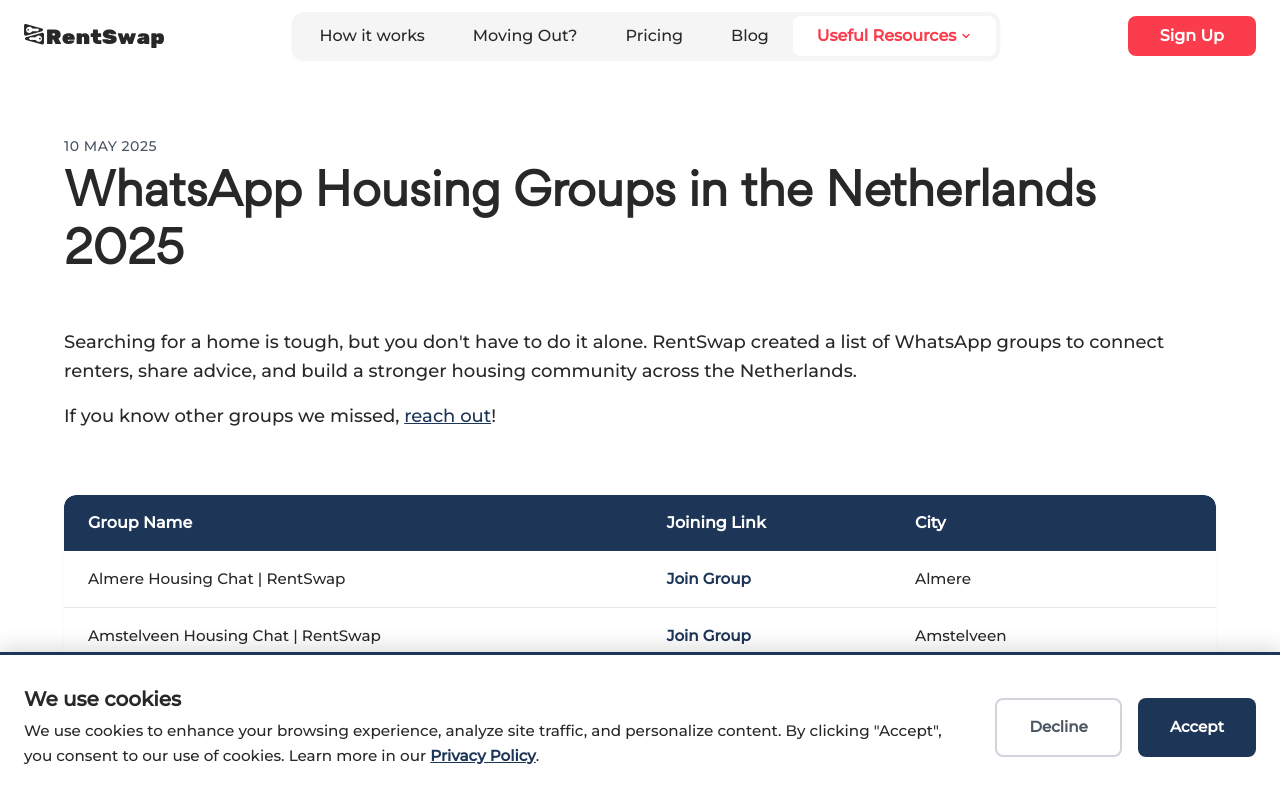
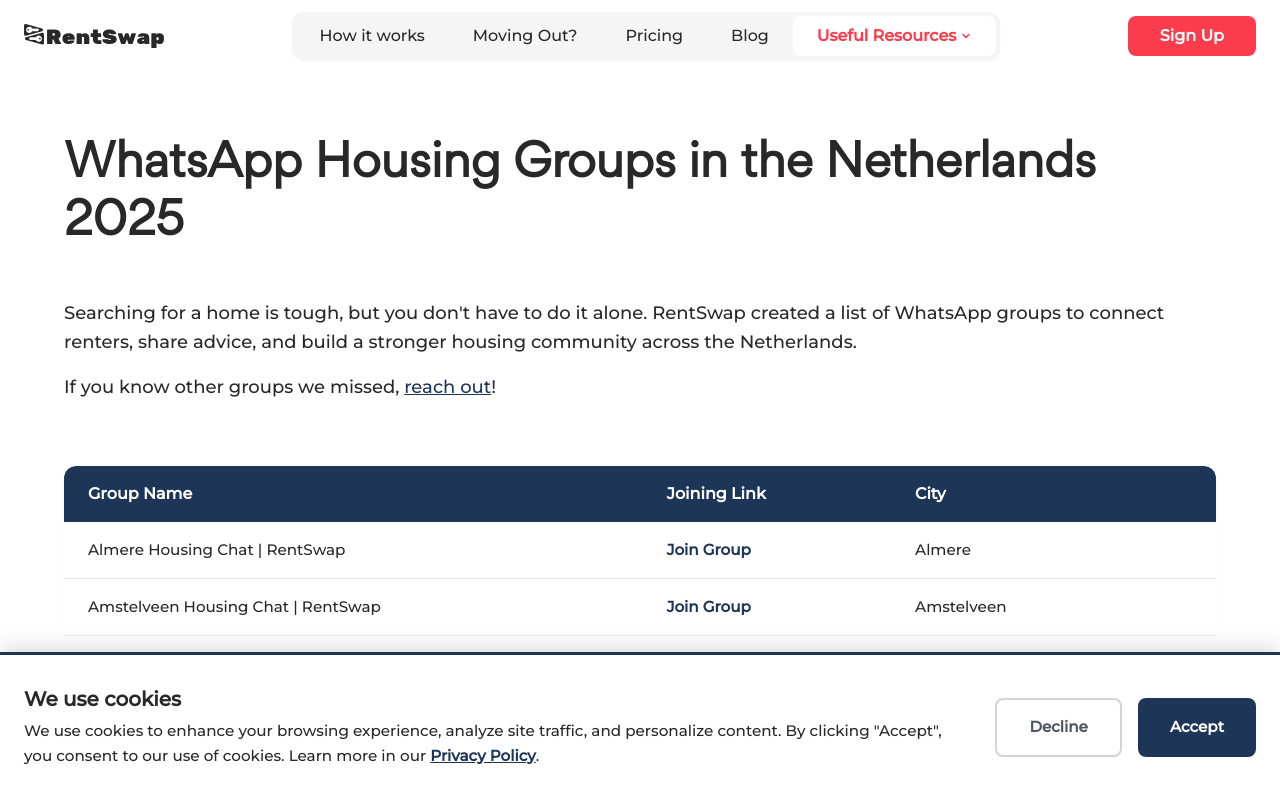
Before and after one commit to This-Marinov-guy/rentswap-v2, a Next.js app: page /whatsapp-netherlands in a window 1280 px wide. Shown: the top 798 px of the page. Built offline with nearby package versions, Linux system fonts and the light colour scheme.

Commit message:
update date

```diff
--- a/src/app/whatsapp-netherlands/page.tsx
+++ b/src/app/whatsapp-netherlands/page.tsx
@@ -249,9 +249,9 @@
       <main className={styles.page}>
         <div className={styles.container}>
           <div className={styles.header}>
-            <div className={styles.date}>10 May 2025</div>
+            {/* <div className={styles.date}>10 May 2025</div> */}
             <h1 className={styles.title}>
-              WhatsApp Housing Groups in the Netherlands 2025
+              WhatsApp Housing Groups in the Netherlands {new Date().getFullYear()}
             </h1>
           </div>
 
```
